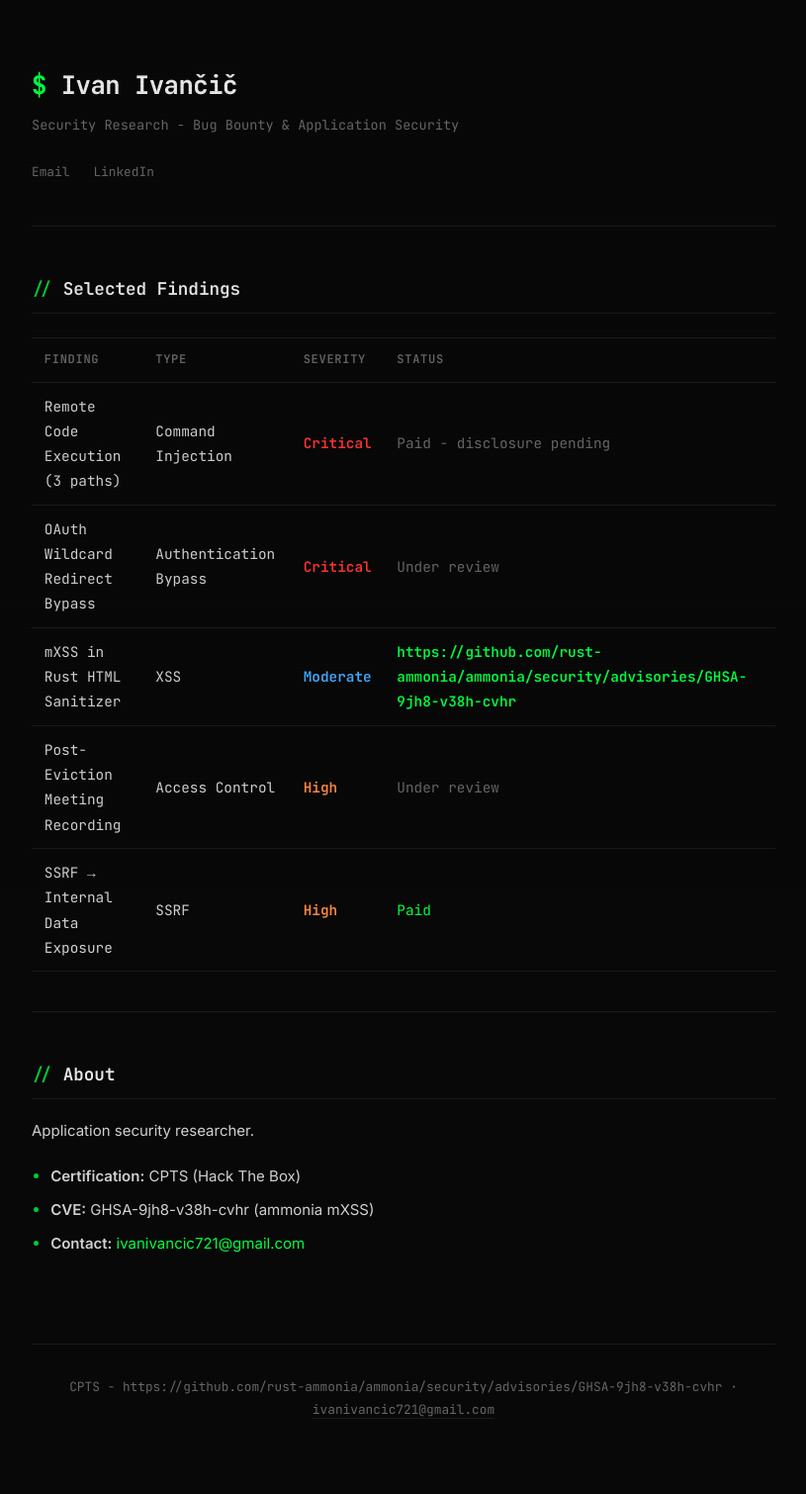
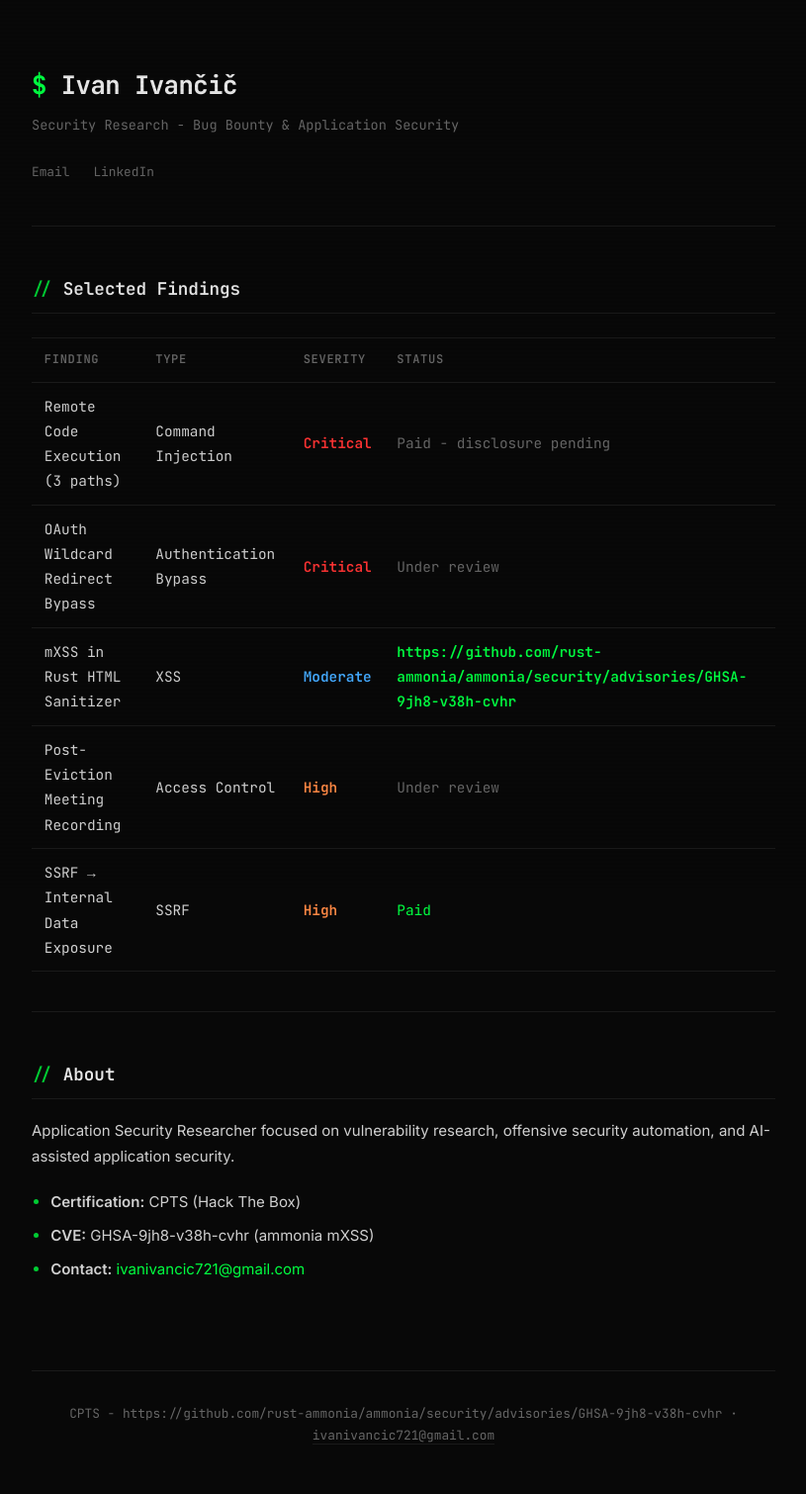
Before and after one commit to Ivan09999/Ivan09999.github.io, a Jekyll site: the page built from index.md, in a window 1280 px wide. Shown: the whole page at 99% size, without its empty margins (232-1047 px from the left). Built offline with Jekyll 4.4.1, drawn with Linux system fonts in a browser that asks for light colours; before the commit the page ends 1484 px from its top, so only the background shows below that.

Commit message:
Update index.md

```diff
--- a/index.md
+++ b/index.md
@@ -17,7 +17,7 @@ title: Home
 
 ## About
 
-Application security researcher.
+Application Security Researcher focused on vulnerability research, offensive security automation, and AI-assisted application security.
 
 - **Certification:** CPTS (Hack The Box)
 - **CVE:** GHSA-9jh8-v38h-cvhr (ammonia mXSS)
```
